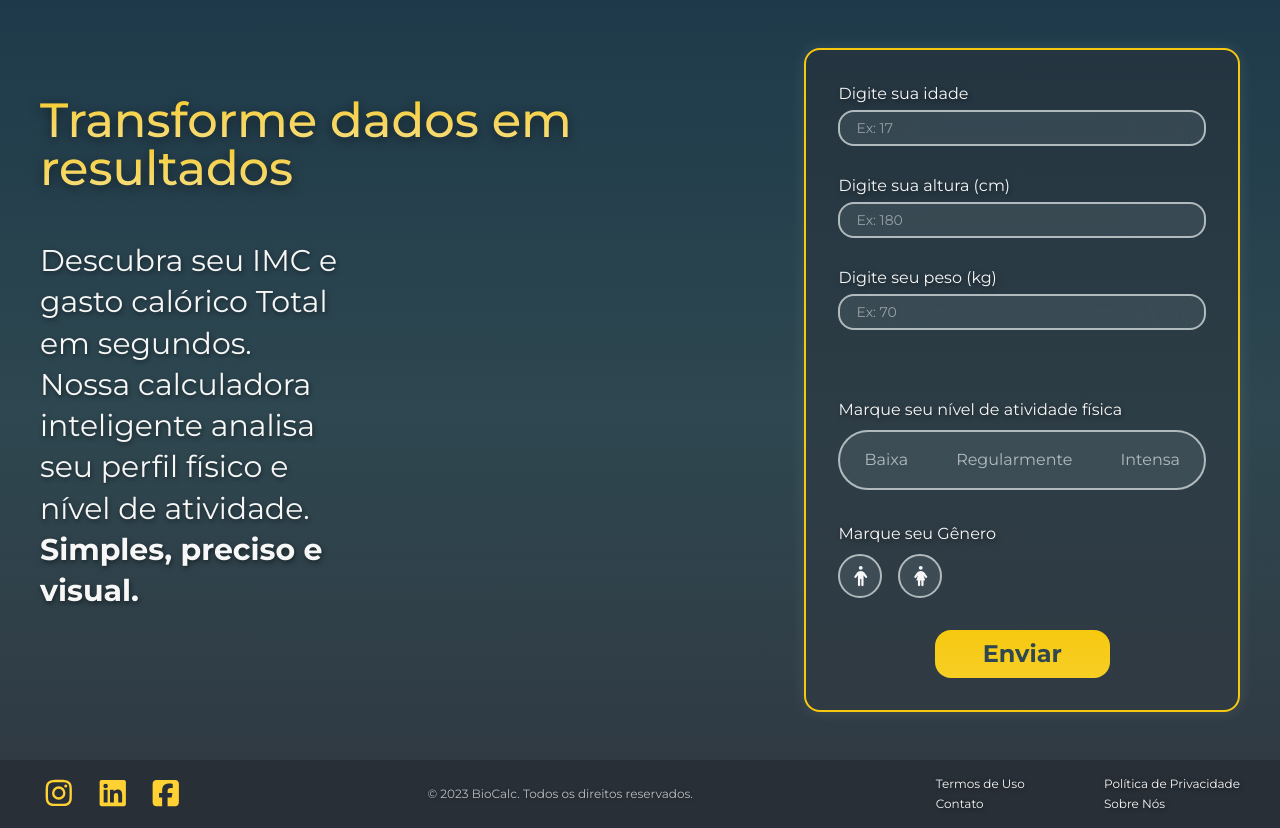
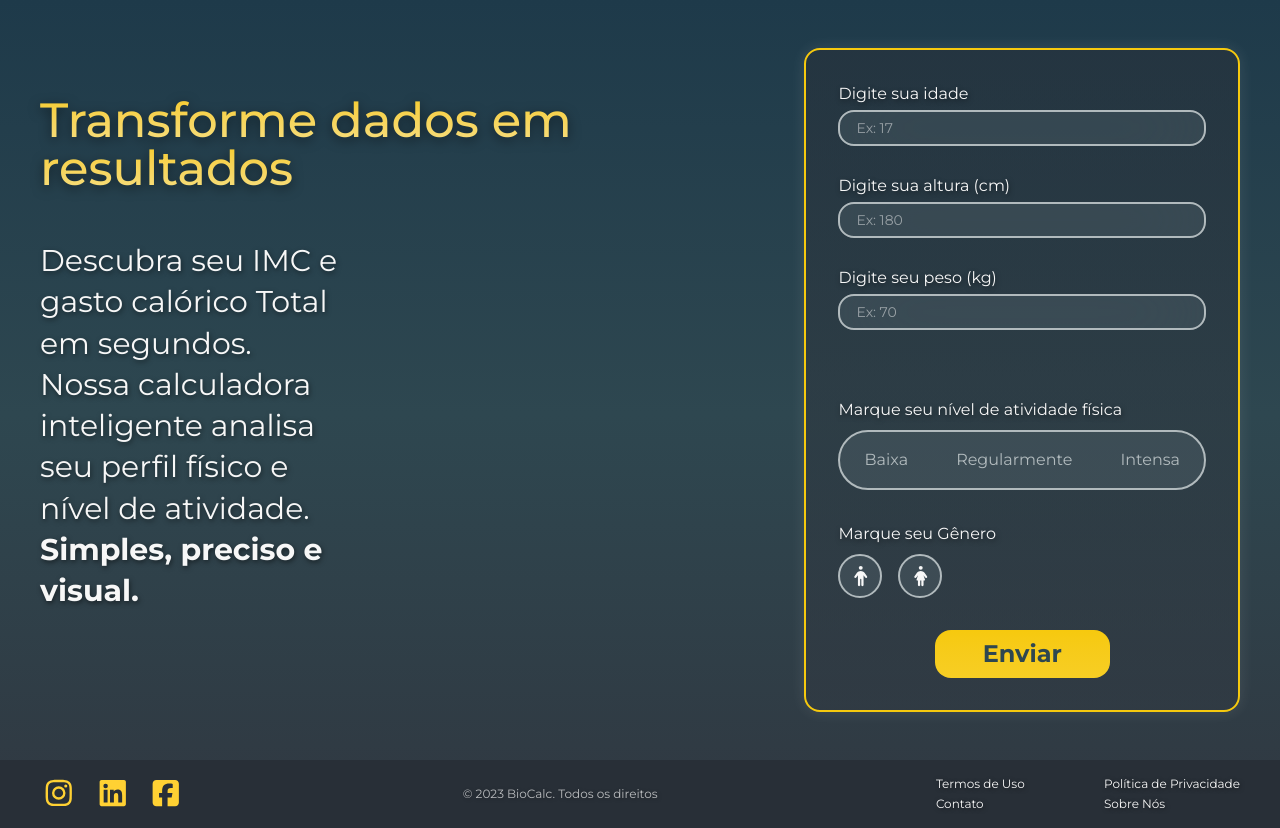
Before and after one commit to Arthur-CodesRTX/Calculadora-IMC, a React (Vite) app: page / in a window 1280 px wide. Built offline with nearby package versions, Linux system fonts and the light colour scheme.

Commit message:
style: Atualizando testo da seção de copyright

```diff
--- a/src/components/Footer.jsx
+++ b/src/components/Footer.jsx
@@ -24,7 +24,7 @@ function Footer() {
 
       {/* Copyright */}
       <span className="opacity-70 text-xs [text-shadow:1px_1px_4px_rgba(0,0,0,0.5)]">
-        © 2023 BioCalc. Todos os direitos reservados.
+        © 2023 BioCalc. Todos os direitos
       </span>
 
       {/* Links de navegação */}
```
